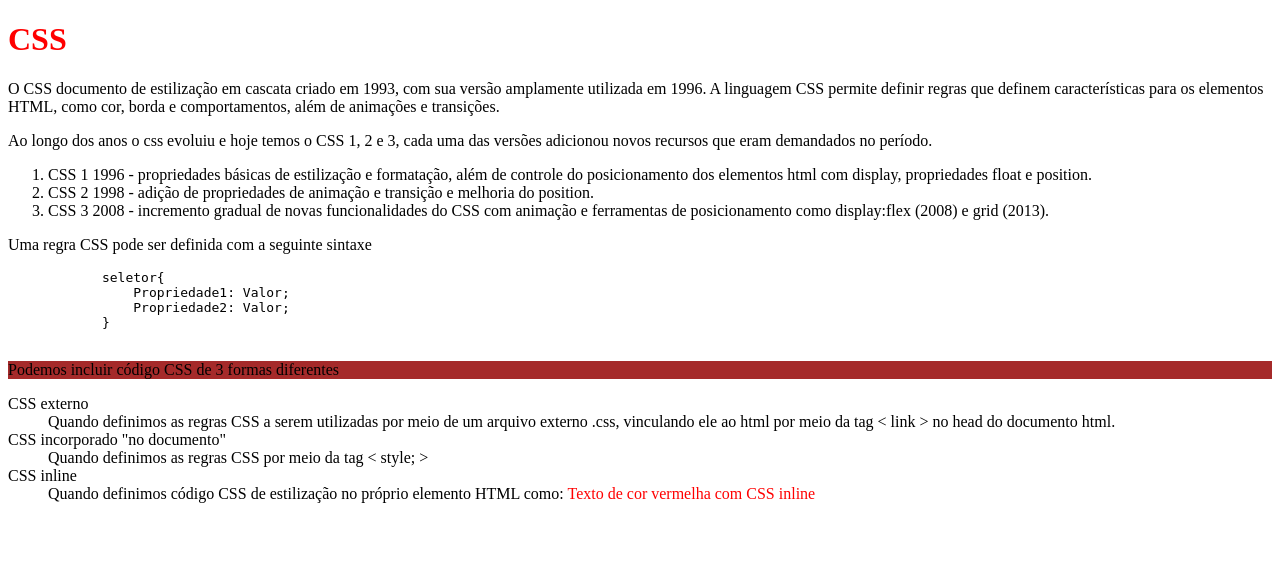
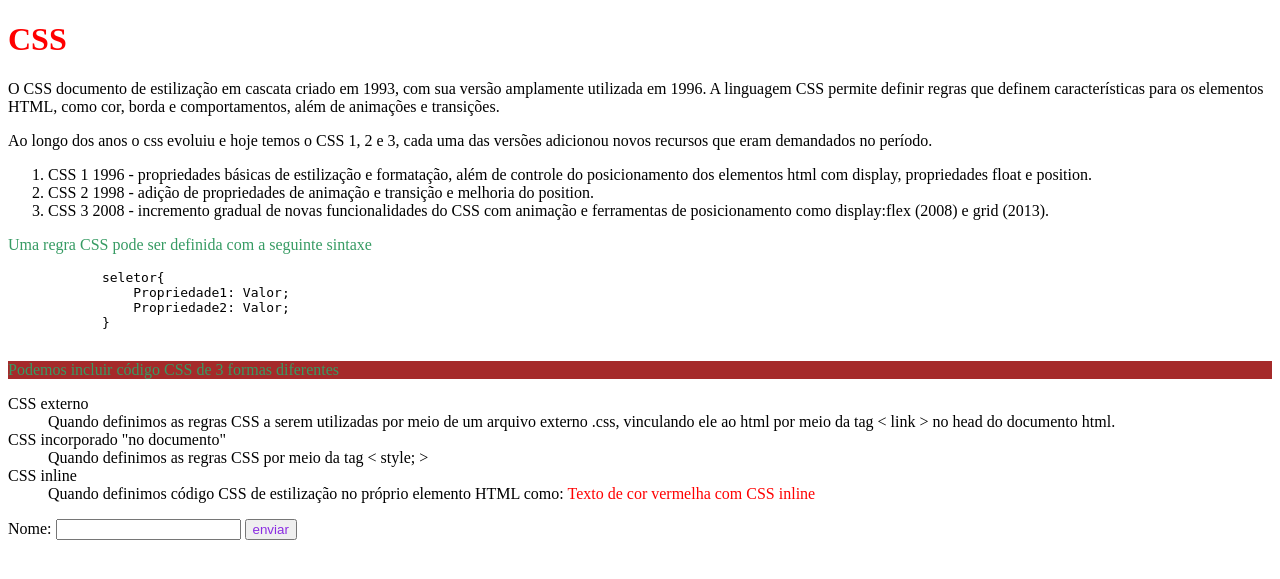
Before and after one commit to clarakistner/PWEB, a PHP site: page /pagina3.html in a window 1280 px wide. Shown: the top 579 px of the page. Run offline with PHP 8.4, Linux system fonts and the light colour scheme.

Commit message:
breves alterações css

```diff
--- a/pagina3.css
+++ b/pagina3.css
@@ -5,3 +5,11 @@
 .vermelho{
     color: red;
 }
+
+.titulo{
+    color: #369b63;
+}
+
+[for = "nome"], [type = "submit"]{
+    color: blueviolet;
+}
--- a/pagina3.html
+++ b/pagina3.html
@@ -24,7 +24,7 @@
     </ol>
 
     <div>
-        <p>Uma regra CSS pode ser definida com a seguinte sintaxe</p>
+        <p class="titulo">Uma regra CSS pode ser definida com a seguinte sintaxe</p>
 
         <pre>
             seletor{
@@ -33,7 +33,7 @@
             }
         </pre>
 
-        <p id="tituloformascss">Podemos incluir código CSS de 3 formas diferentes</p>
+        <p id="tituloformascss" class="titulo">Podemos incluir código CSS de 3 formas diferentes</p>
         <dl>
             <dt>CSS externo</dt>
             <dd>Quando definimos as regras CSS a serem utilizadas por meio de um arquivo externo .css,
@@ -48,5 +48,12 @@
 
         </dl>
     </div>
+
+    <form action="">
+        <label for="">Nome:</label>
+        <input type="text" name="nome" id="nome">
+        <input type="submit" value="enviar">
+    </form>
+
 </body>
 </html>
```
